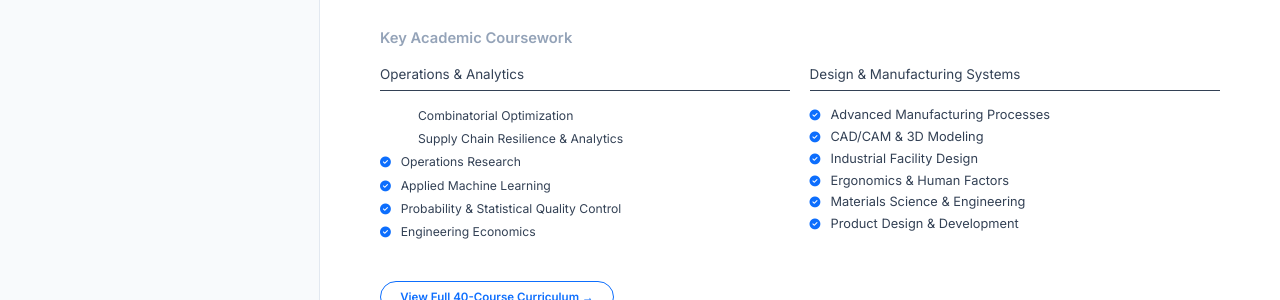
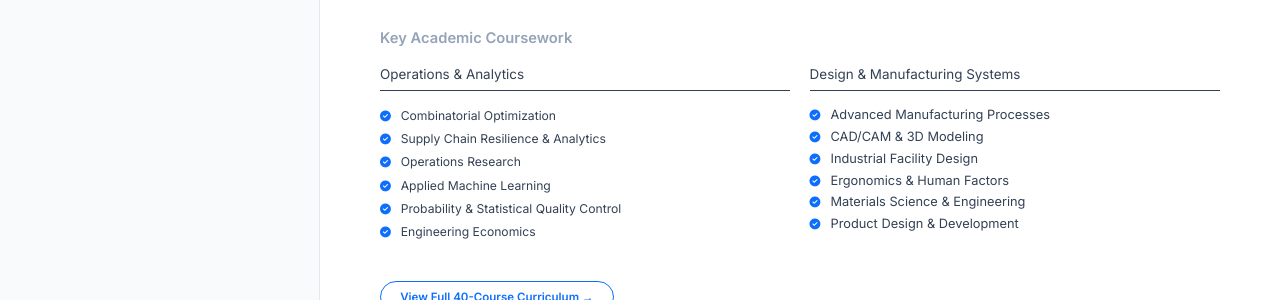
Before and after one commit to AshfaqurRahman99/AshfaqurRahman99.github.io, a Jekyll site: the page index.html, which Jekyll copies as it is, in a window 1280 px wide. Shown: the part 514-814 px from the top of the page. Built offline with Jekyll 4.4.1, drawn with Linux system fonts in a browser that asks for light colours; a style sheet for code colours, icons or effects is not loaded.

Commit message:
Update index.html

```diff
--- a/index.html
+++ b/index.html
@@ -759,8 +759,8 @@
                                     Operations & Analytics
                                 </h5>
                                 <ul class="list-unstyled" style="line-height: 1.9; font-size: 0.95rem;">
-                                    <li><i class="skill-category fa-check-circle text-primary me-2" style="font-size: 0.85rem;"></i> Combinatorial Optimization</li>
-                                    <li><i class="skill-category fa-check-circle text-primary me-2" style="font-size: 0.85rem;"></i> Supply Chain Resilience & Analytics</li>
+                                    <li><i class="fa-solid fa-check-circle text-primary me-2" style="font-size: 0.85rem;"></i> Combinatorial Optimization</li>
+                                    <li><i class="fa-solid fa-check-circle text-primary me-2" style="font-size: 0.85rem;"></i> Supply Chain Resilience & Analytics</li>
                                     <li><i class="fa-solid fa-check-circle text-primary me-2" style="font-size: 0.85rem;"></i> Operations Research</li>
                                     <li><i class="fa-solid fa-check-circle text-primary me-2" style="font-size: 0.85rem;"></i> Applied Machine Learning</li>
                                     <li><i class="fa-solid fa-check-circle text-primary me-2" style="font-size: 0.85rem;"></i> Probability & Statistical Quality Control</li>
```
